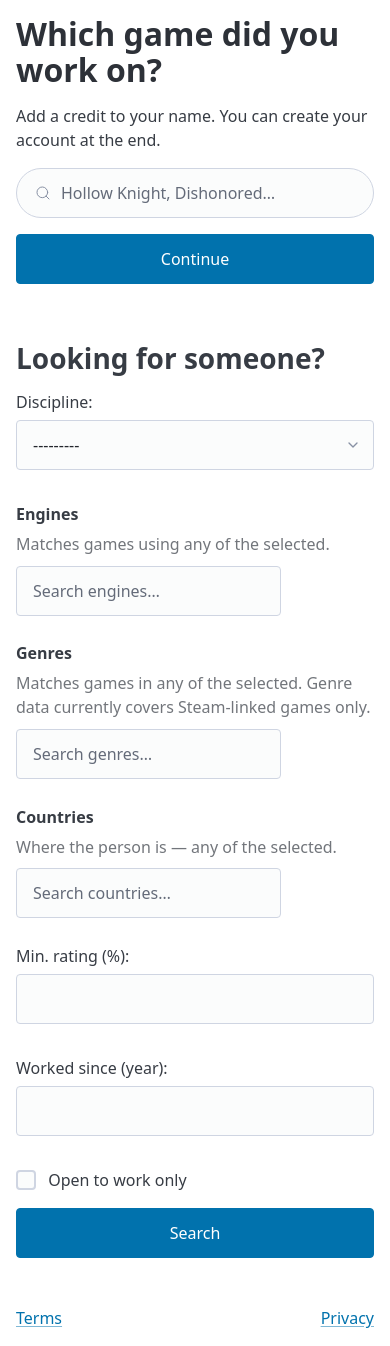
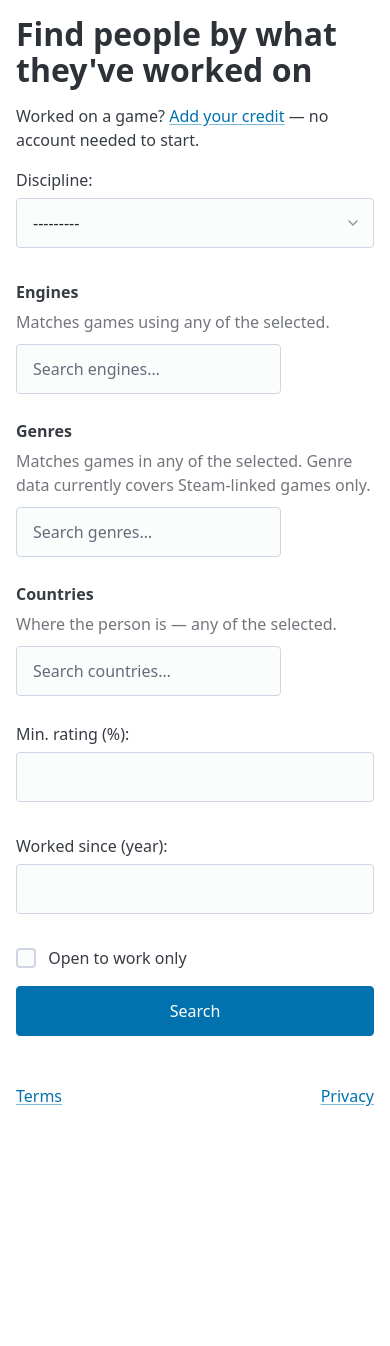
Before and after one commit to Hushcrasher/rollcall, a Django app: page / in a window 390 px wide. Shown: the part 118-1464 px from the top of the page. After the commit the page ends 1224 px from the top, so only its background shows below. Run offline with Django 5.2, Linux system fonts and the light colour scheme; data comes from the database, SQL or seed files in the repository; data that the repository does not hold is empty; parts of the project's set-up code (start-up, migrations or seed data) failed here and were passed over.

Commit message:
feat(home): filters first for everyone; worker pitch becomes a one-line banner
Supersedes the anonymous funnel-first order of the 2026-08-11 spec (see
docs/superpowers/specs/2026-08-20-mobile-first-surface-design.md §2).

Co-Authored-By: Claude Fable 5 <noreply@anthropic.com>
Signed-off-by: juliebelzanne <belzannejulie@gmail.com>

```diff
--- a/templates/search/people_search.html
+++ b/templates/search/people_search.html
@@ -24,25 +24,14 @@
 {% endblock %}
 
 {% block content %}
-  {% if user.is_authenticated %}
-    <h1>{% translate "Find people by what they've worked on" %}</h1>
-  {% else %}
+  <h1>{% translate "Find people by what they've worked on" %}</h1>
+  {% if not user.is_authenticated %}
     {% comment %}
-      Anonymous visitors lead with the question: metric #1 is workers declaring
-      their work, and a recruiter arrives with intent. This also means crawlers
-      index the home page under the question — accepted knowingly (spec
-      2026-08-11-deferred-registration-funnel-design.md).
+      One line, not the funnel: /declare/ carries the question and the game
+      form. Fragmented across three translate calls to keep the links —
+      acceptable while LANGUAGES = [en] only.
     {% endcomment %}
-    <h1>{% translate "Which game did you work on?" %}</h1>
-    <p>{% translate "Add a credit to your name. You can create your account at the end." %}</p>
-    <form method="post" action="{% url 'contributions:declare' %}">
-      {% csrf_token %}
-      <input type="search" name="q" size="35" required
-             placeholder="{% translate 'Hollow Knight, Dishonored…' %}">
-      <button type="submit">{% translate "Continue" %}</button>
-    </form>
-
-    <h2>{% translate "Looking for someone?" %}</h2>
+    <p>{% translate "Worked on a game?" %} <a href="{% url 'contributions:declare' %}">{% translate "Add your credit" %}</a> — {% translate "no account needed to start." %}</p>
   {% endif %}
 
   {% comment %}
@@ -56,7 +45,7 @@
     {% translate "The engine, genre and country filters need JavaScript. Without it you can still filter by discipline, rating, year and open-to-work." %}
   </p>
 
-  <form method="get">
+  <form method="get" action="{% url 'home' %}#results">
     {{ form.non_field_errors }}
     <p>{{ form.discipline.errors }}{{ form.discipline.label_tag }} {{ form.discipline }}</p>
     {% comment %}
@@ -116,7 +105,7 @@
   </script>
 
   {% if searched %}
-    <section>
+    <section id="results">
       <h2>{% blocktranslate count counter=results_page.total %}{{ counter }} result{% plural %}{{ counter }} results{% endblocktranslate %}</h2>
 
       {% for r in results_page.results %}
```
Also changed, not shown: contributions/tests/test_declare_game.py (+10 -6 lines), games/tests/test_home.py (+10 -15 lines).
